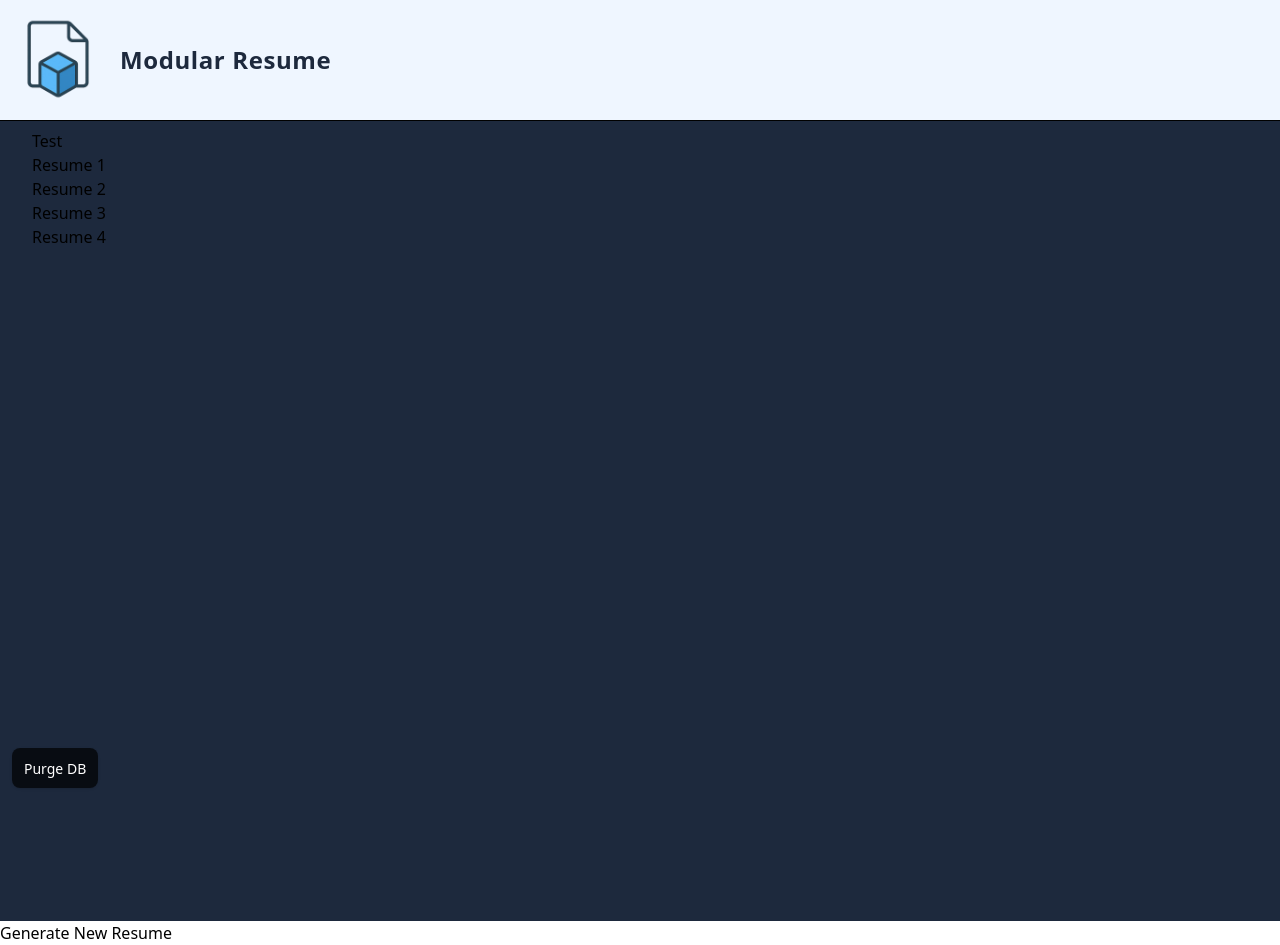
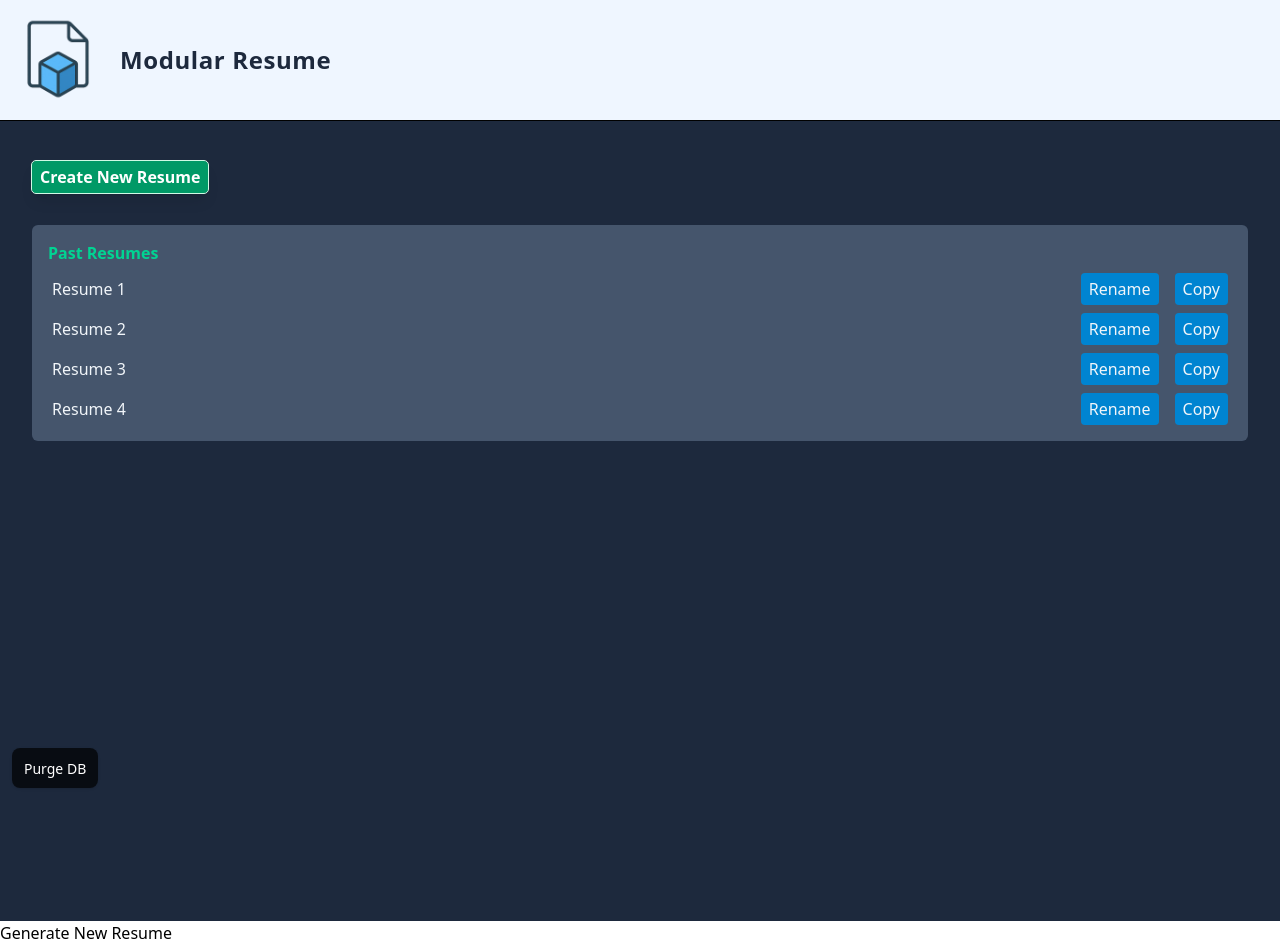
Before and after one commit to Tarrega88/modular-resume-2, a React (Vite) app: page / in a window 1280 px wide. Built offline with nearby package versions, Linux system fonts and the light colour scheme.

Commit message:
update before installing toast

```diff
--- a/src/components/GenerateResumeButton.tsx
+++ b/src/components/GenerateResumeButton.tsx
@@ -12,6 +12,7 @@ import {
   addUserInfoData,
   addUserLink,
   createEmptyResume,
+  generateMetaData,
   setCurrentResume,
 } from "../state/resumeSlice";
 import { Kinds } from "../state/types";
@@ -57,6 +58,7 @@ export default function GenerateResumeButton() {
     const newResumeId = crypto.randomUUID();
 
     dispatch(setCurrentResume(newResumeId));
+    dispatch(generateMetaData(newResumeId));
     dispatch(createEmptyResume());
 
     for (const item of newResumeRenderItems) {
--- a/src/components/builderColumn/BuilderColumn.tsx
+++ b/src/components/builderColumn/BuilderColumn.tsx
@@ -12,6 +12,7 @@ import SimpleAddSection from "./SimpleAddSection";
 import { FaMagnifyingGlass } from "react-icons/fa6";
 import ShowDividerToggle from "./ShowDividerToggle";
 import BuilderColumnTitle from "./BuilderColumnTitle";
+import ResumeNamer from "./ResumeNamer";
 
 export default function BuilderColumn({ onPrint }: { onPrint: () => void }) {
   const dispatch = useDispatch();
@@ -25,6 +26,7 @@ export default function BuilderColumn({ onPrint }: { onPrint: () => void }) {
     <div className="w-90 bg-slate-700 border-r overflow-y-auto overflow-x-hidden pb-16">
       <div className="flex flex-col gap-[1px]">
         <BuilderColumnTitle title="Modular Resume" />
+        <ResumeNamer />
         <GeneratePDFButton onPrint={onPrint} />
         <Slider
           title=""
--- a/src/components/builderColumn/MarginOverlayToggle.tsx
+++ b/src/components/builderColumn/MarginOverlayToggle.tsx
@@ -26,7 +26,7 @@ function MarginOverlayToggle() {
           type="checkbox"
           name="marginOverlay"
           checked={overlayMarginGuides}
-          onClick={() =>
+          onChange={() =>
             dispatch(toggleOverlayMarginGuides(!overlayMarginGuides))
           }
           className="cursor-pointer"
--- /dev/null
+++ b/src/components/builderColumn/ResumeNamer.tsx
@@ -0,0 +1,47 @@
+import { changeResumeName } from "@/state/resumeSlice";
+import { RootState } from "@/state/store";
+import { useState } from "react";
+import { useDispatch, useSelector } from "react-redux";
+
+function ResumeNamer() {
+  const { currentResumeId, resumeMetaData } = useSelector(
+    (state: RootState) => state.resume
+  );
+  const [isInput, setIsInput] = useState(false);
+  const dispatch = useDispatch();
+
+  const name = resumeMetaData[currentResumeId].resumeName;
+  const [tempText, setTempText] = useState(name);
+
+  function handleNameChange() {
+    if (tempText.length > 50) {
+      //TODO 9/18/2025: show toast?
+      return;
+    } else {
+      dispatch(changeResumeName(tempText));
+      setIsInput(false);
+    }
+  }
+
+  return (
+    <div className="flex bg-blue-50 flex-col items-center">
+      {/* <div>Resume Name</div> */}
+      {isInput ? (
+        <input
+          className="px-1"
+          value={tempText}
+          autoFocus
+          onChange={(e) => setTempText(e.target.value)}
+          onBlur={handleNameChange}
+          onKeyDown={(e) => e.key === "Enter" && handleNameChange()}
+        />
+      ) : (
+        <button onClick={() => setIsInput(true)} className="cursor-pointer">
+          {resumeMetaData[currentResumeId].resumeName || "Name Resume"}
+        </button>
+      )}
+    </div>
+  );
+}
+
+export default ResumeNamer;
--- a/src/components/builderColumn/ShowDividerToggle.tsx
+++ b/src/components/builderColumn/ShowDividerToggle.tsx
@@ -24,7 +24,7 @@ function ShowDividerToggle() {
           type="checkbox"
           name="marginOverlay"
           checked={showDividers}
-          onClick={() => dispatch(toggleShowDividers(!showDividers))}
+          onChange={() => dispatch(toggleShowDividers(!showDividers))}
           className="cursor-pointer"
         />
       </div>
--- a/src/components/home/HomeListRow.tsx
+++ b/src/components/home/HomeListRow.tsx
@@ -1,5 +1,15 @@
+import HomeListRowButton from "./HomeListRowButton";
+
 function HomeListRow({ text }) {
-  return <div>{text}</div>;
+  return (
+    <div className="text-slate-100 flex justify-between items-center px-1">
+      <div>{text}</div>
+      <div className="flex gap-4">
+        <HomeListRowButton text="Rename" />
+        <HomeListRowButton text="Copy" />
+      </div>
+    </div>
+  );
 }
 
 export default HomeListRow;
--- /dev/null
+++ b/src/components/home/HomeListRowButton.tsx
@@ -0,0 +1,5 @@
+function HomeListRowButton({ text }) {
+  return <div className="bg-sky-600 px-2 py-1 rounded-sm">{text}</div>;
+}
+
+export default HomeListRowButton;
--- a/src/components/home/HomeSelect.tsx
+++ b/src/components/home/HomeSelect.tsx
@@ -14,10 +14,17 @@ function HomeSelect() {
     <div className="bg-slate-800 h-full px-8 pt-2">
       {/* <HomeSelectButton text="New Resume" />
       <HomeSelectButton text=""/> */}
-      <div>Test</div>
-      {dummyList.map((e) => (
-        <HomeListRow text={e.title} />
-      ))}
+      <div className="pt-8 pb-8">
+        <button className="bg-emerald-600 shadow-lg text-white font-semibold px-2 py-1 rounded-sm outline-1 outline-emerald-100 hover:bg-emerald-500 transiton-all duration-200 cursor-pointer">
+          Create New Resume
+        </button>
+      </div>
+      <div className="bg-slate-600 rounded-md p-4 flex flex-col gap-2">
+        <div className="text-emerald-400 font-bold">Past Resumes</div>
+        {dummyList.map((e, i) => (
+          <HomeListRow key={i} text={e.title} />
+        ))}
+      </div>
     </div>
   );
 }
--- a/src/state/resumeSlice.ts
+++ b/src/state/resumeSlice.ts
@@ -1,5 +1,5 @@
-import { createSlice, PayloadAction } from "@reduxjs/toolkit";
-import { BulletPointProps, DividerProps, EducationProps, ID, Kinds, PrevJobEditable, PrevJobKey, PrevJobProps, ProjectProps, ResumeItemProps, ResumeState, SectionHeaderProps, SkillProps, SummaryProps, TextEdit, UserInfoProps } from "./types";
+import { createSlice, current, PayloadAction } from "@reduxjs/toolkit";
+import { BulletPointProps, DividerProps, EducationProps, ID, Kinds, PrevJobEditable, PrevJobKey, PrevJobProps, ProjectProps, ResumeItemProps, ResumeMetaDataProps, ResumeState, SectionHeaderProps, SkillProps, SummaryProps, TextEdit, UserInfoProps } from "./types";
 
 function setField<T, K extends keyof T>(obj: T, key: K, value: T[K]) {
     (obj as Record<K, T[K]>)[key] = value; //obj as any is an option for testing
@@ -14,7 +14,7 @@ export const locationDefault: string = "City, ST";
 export const prevJobDefault: PrevJobProps = { id: "0", kind: "prevJob", companyName: "Company Name", location: locationDefault, jobTitle: "Job Title", monthStarted: 0, yearStarted: 2024, monthEnded: 11, yearEnded: 2025 }
 
 const initialState: ResumeState = {
-    resumeNames: {},
+    resumeMetaData: {},
     showDividers: false,
     overlayMarginGuides: false,
     scale: 75,
@@ -262,9 +262,19 @@ const resumeSlice = createSlice({
         toggleOverlayMarginGuides(state, action: PayloadAction<boolean>) {
             state.overlayMarginGuides = action.payload;
         },
+        changeResumeName(state, action: PayloadAction<string>) {
+            const { currentResumeId } = state;
+            state.resumeMetaData[currentResumeId].resumeName = action.payload;
+        },
+        generateMetaData(state, action: PayloadAction<string>) {
+            const now = Date.now();
+            state.resumeMetaData[action.payload] = {
+                resumeName: "", resumeId: action.payload, createdAt: now,
+            }
+        }
 
     },
 });
 
-export const { hydrate, setCurrentResume, editBulletPoint, changeBulletPoint, removeResumeItem, setDragToIndex, setDragFromIndex, dragResumeItem, setDragHigher, addResumeItem, addBulletData, addEducationData, addPrevJobData, createEmptyResume, updatePrevJobField, setScale, editUserInfo, editSkills, dragSkill, editSkillCategory, setShowCategory, editSectionHeader, addSkillData, duplicateSection, addSectionHeaderData, addSummaryData, editSummary, editUserLink, toggleUserBool, toggleSectionHeaderUnderline, editEducationDate, editEducationString, addUserLink, copyResume, addProjectData, editProjectString, editProjectBool, replaceResumeItem, addUserInfoData, addResumeItemAt, editDividerNumber, addDividerData, toggleDropdownIsReplace, toggleOverlayMarginGuides, toggleShowDividers } = resumeSlice.actions;
+export const { hydrate, setCurrentResume, editBulletPoint, changeBulletPoint, removeResumeItem, setDragToIndex, setDragFromIndex, dragResumeItem, setDragHigher, addResumeItem, addBulletData, addEducationData, addPrevJobData, createEmptyResume, updatePrevJobField, setScale, editUserInfo, editSkills, dragSkill, editSkillCategory, setShowCategory, editSectionHeader, addSkillData, duplicateSection, addSectionHeaderData, addSummaryData, editSummary, editUserLink, toggleUserBool, toggleSectionHeaderUnderline, editEducationDate, editEducationString, addUserLink, copyResume, addProjectData, editProjectString, editProjectBool, replaceResumeItem, addUserInfoData, addResumeItemAt, editDividerNumber, addDividerData, toggleDropdownIsReplace, toggleOverlayMarginGuides, toggleShowDividers, changeResumeName, generateMetaData } = resumeSlice.actions;
 export default resumeSlice.reducer;
--- a/src/state/types.ts
+++ b/src/state/types.ts
@@ -96,13 +96,14 @@ export type DividerProps = {
     height: number;
 }
 
-export type ResumeNameId = {
+export type ResumeMetaDataProps = {
     resumeName: string;
     resumeId: string;
+    createdAt: number;
 }
 
 export type ResumeState = {
-    resumeNames: Record<ID, ResumeNameId>;
+    resumeMetaData: Record<ID, ResumeMetaDataProps>;
     showDividers: boolean;
     overlayMarginGuides: boolean;
     scale: number;
```
